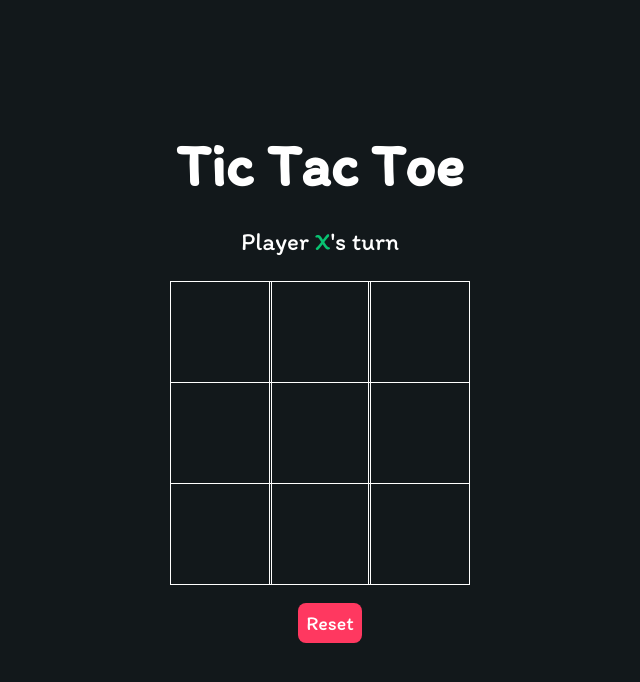
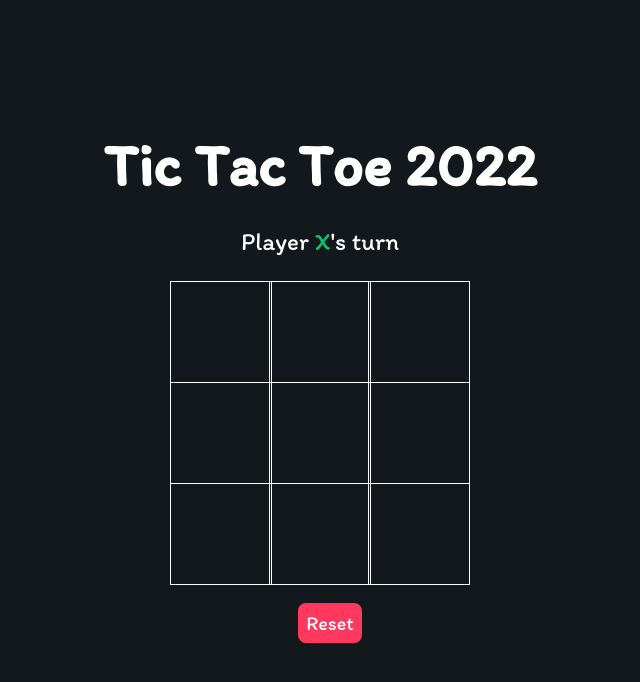
Before and after one commit to SudiptaAdhikaryJoy/Javascript-Tik-Tac-Toe, a plain HTML site: page index.html in a window 1280 px wide. Shown: the whole page, without its empty margins (320-960 px from the left). Drawn offline with Linux system fonts and the light colour scheme.

Commit message:
change name

```diff
--- a/index.html
+++ b/index.html
@@ -14,7 +14,7 @@
 <body>
     <main class="background">
         <section class="title">
-            <h1>Tic Tac Toe</h1>
+            <h1>Tic Tac Toe 2022</h1>
         </section>
         <section class="display">
             Player <span class="display-player playerX">X</span>'s turn
```
